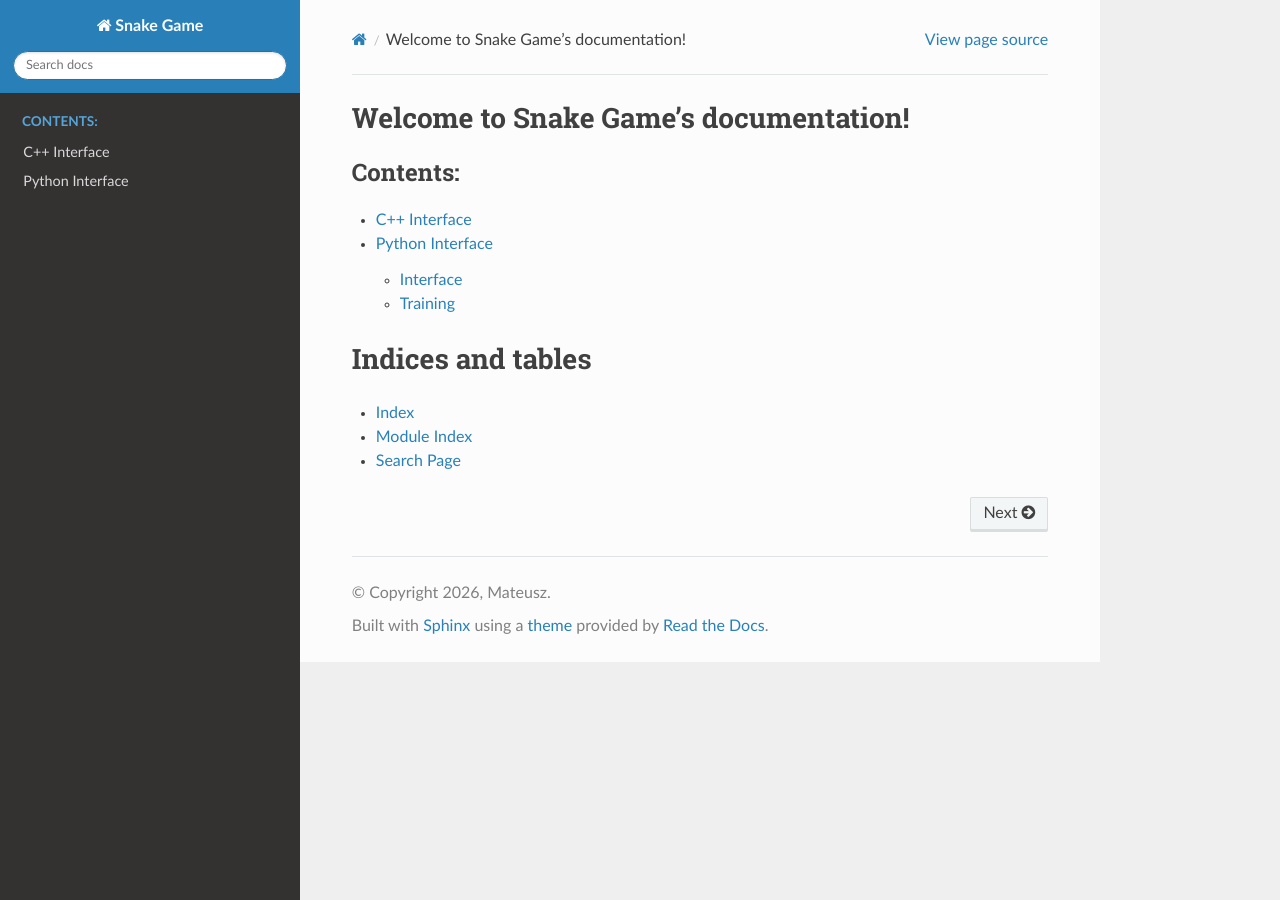
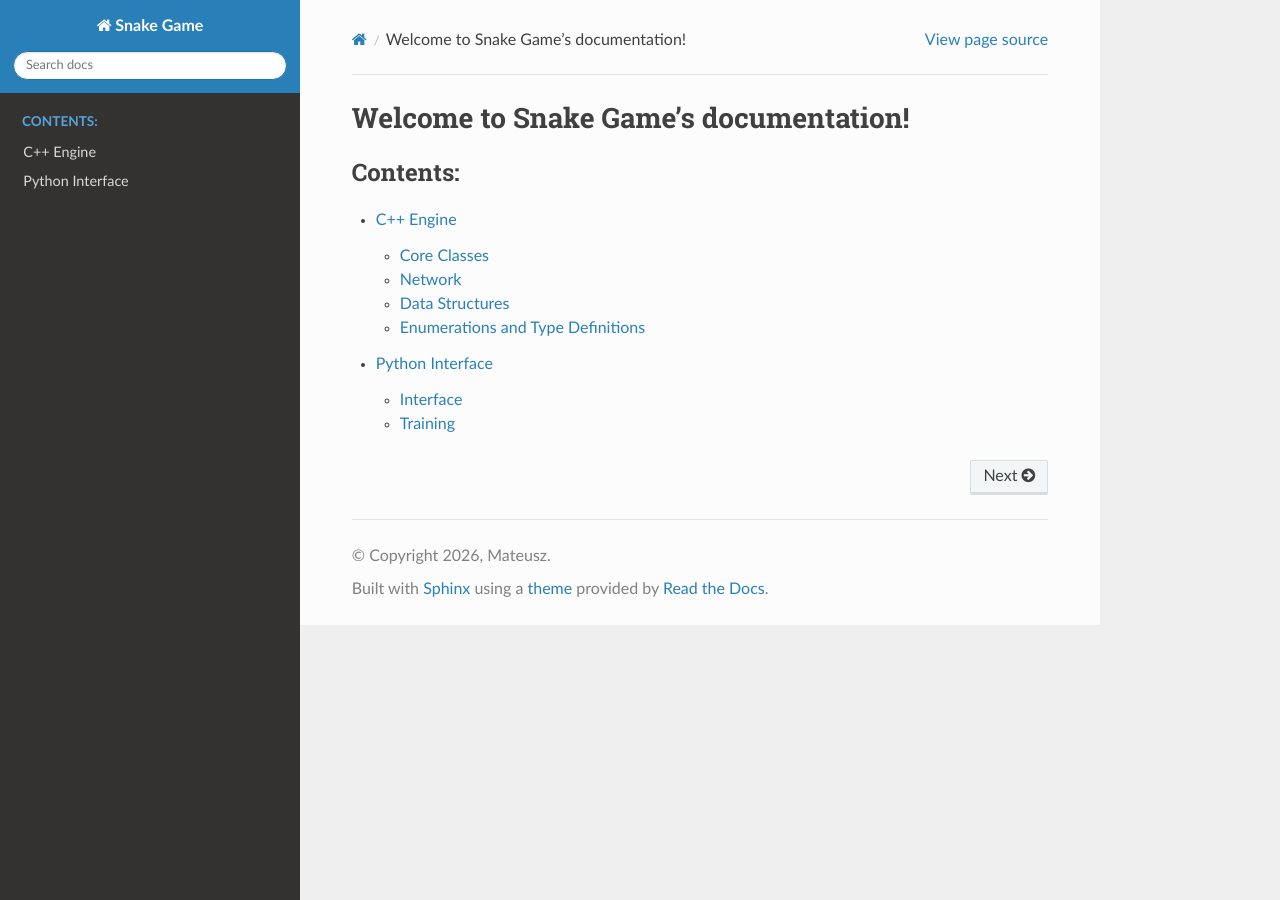
Before and after one commit to matuszen/snake-game, a Sphinx documentation site: the page built from docs/index.rst, in a window 1280 px wide. Built offline with Sphinx 7.4.7 and the Read the Docs theme 3.1.0, drawn with Linux system fonts in a browser that asks for light colours; some of the changed lines change nothing that is shown.

Commit message:
Add build scripts and update documentation structure

```diff
--- a/docs/api/cpp_interface.rst
+++ b/docs/api/cpp_interface.rst
@@ -1,5 +1,70 @@
-C++ Interface
+C++ Engine
 =============
 
-.. doxygenindex::
+Core Classes
+------------
+
+Board
+~~~~~
+.. doxygenclass:: SnakeGame::Board
+   :members:
+   :undoc-members:
+
+Snake
+~~~~~
+.. doxygenclass:: SnakeGame::Snake
+   :members:
+   :undoc-members:
+
+Game
+~~~~
+.. doxygenclass:: SnakeGame::Game
+   :members:
+   :undoc-members:
+
+Network
+-------
+
+CommandSocket
+~~~~~~~~~~~~~
+.. doxygenclass:: SnakeGame::CommandSocket
+   :members:
+   :undoc-members:
+
+SharedMemoryManager
+~~~~~~~~~~~~~~~~~~~
+.. doxygenclass:: SnakeGame::SharedMemoryManager
+   :members:
+   :undoc-members:
+
+Data Structures
+---------------
+
+GameSharedData
+~~~~~~~~~~~~~~
+.. doxygenstruct:: SnakeGame::GameSharedData
+   :members:
+   :undoc-members:
+
+StepResult
+~~~~~~~~~~
+.. doxygenstruct:: SnakeGame::StepResult
+   :members:
+   :undoc-members:
+
+SharedMemoryData
+~~~~~~~~~~~~~~~~
+.. doxygenstruct:: SnakeGame::SharedMemoryData
+   :members:
+   :undoc-members:
+
+Enumerations and Type Definitions
+----------------------------------
+.. doxygenenum:: SnakeGame::Direction
    :project: Snake Game
+
+.. doxygenenum:: SnakeGame::GameState
+   :project: Snake Game
+
+.. doxygenenum:: SnakeGame::FoodType
+   :project: Snake Game
--- a/docs/api/python_interface.rst
+++ b/docs/api/python_interface.rst
@@ -7,6 +7,7 @@ Interface
    :members:
    :undoc-members:
    :show-inheritance:
+   :no-index:
 
 Training
 --------
--- a/docs/conf.py
+++ b/docs/conf.py
@@ -17,11 +17,47 @@ extensions = [
     "breathe",
 ]
 
+breathe_projects = {"Snake Game": "./doxygen_output/xml"}
+breathe_default_project = "Snake Game"
+
+autodoc_mock_imports = [
+    "numpy",
+    "ray",
+    "posix_ipc",
+    "matplotlib",
+    "pygame",
+    "py.snake_lib",
+]
+
 templates_path = ["_templates"]
 exclude_patterns = ["_build", "Thumbs.db", ".DS_Store"]
 
 html_theme = "sphinx_rtd_theme"
-html_static_path = ["_static"]
+html_static_path = []
 
-breathe_projects = {"Snake Game": "./doxygen_output/xml"}
-breathe_default_project = "Snake Game"
+latex_engine = "pdflatex"
+latex_elements = {
+    "papersize": "letterpaper",
+    "pointsize": "11pt",
+    "preamble": r"""
+\usepackage[utf8]{inputenc}
+\usepackage{hyperref}
+""",
+    "fncychap": "\\usepackage[Bjornstrup]{fncychap}",
+    "printindex": "\\footnotesize\\raggedright\\printindex",
+    "makeindex": "",
+}
+
+latex_documents = [
+    (
+        "index",
+        "SnakeGame.tex",
+        "Snake Game Documentation",
+        "Mateusz",
+        "manual",
+    ),
+]
+
+latex_show_urls = "False"
+latex_show_pagerefs = True
+latex_use_modindex = False
--- a/docs/index.rst
+++ b/docs/index.rst
@@ -7,10 +7,3 @@ Welcome to Snake Game's documentation!
 
    api/cpp_interface
    api/python_interface
-
-Indices and tables
-==================
-
-* :ref:`genindex`
-* :ref:`modindex`
-* :ref:`search`
```
Also changed, not shown: 3 other files.
